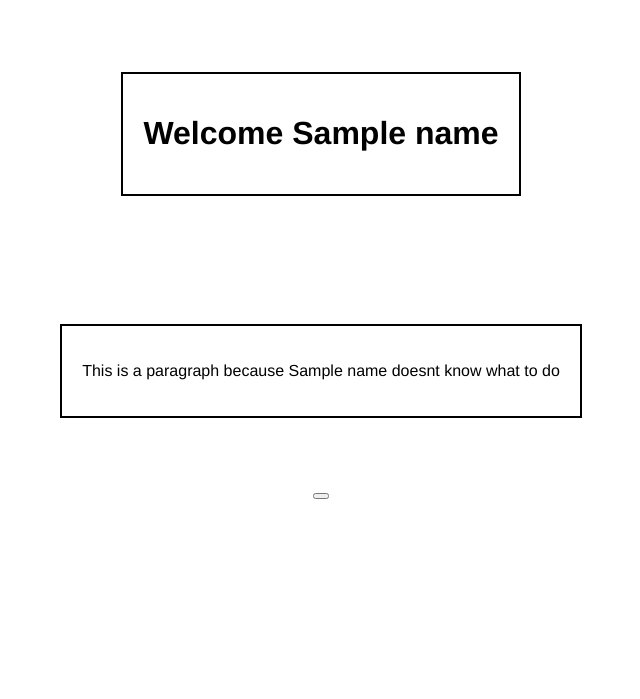
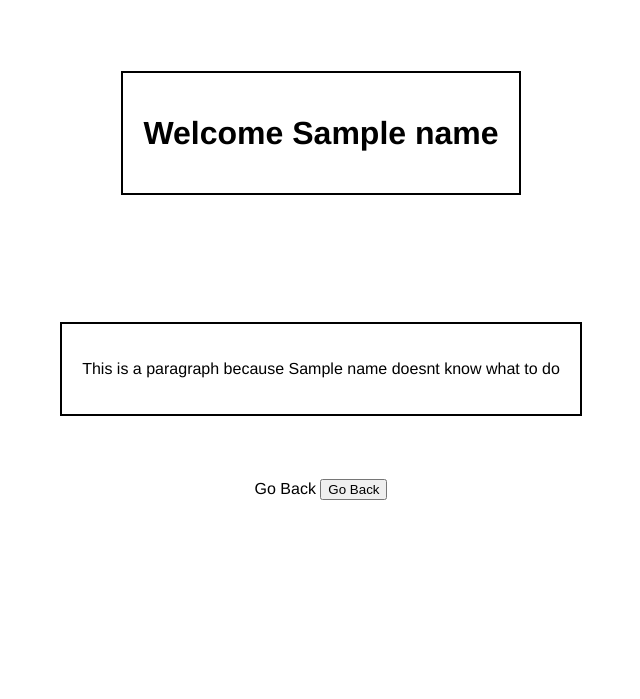
Before and after one commit to Serzh-byte/learning-stuff, a Django app: template something/something/templates/something/name.html in a window 1280 px wide. Shown: the top 699 px of the page, without its empty margins (319-959 px from the left). Run offline with Django 5.2, Linux system fonts and the light colour scheme; the template is opened without the code that fills it: most values are stand-ins (such as "Sample title", 1, 10 or a date in 2020).

Commit message:
Go back works

```diff
--- a/something/something/templates/something/name.html
+++ b/something/something/templates/something/name.html
@@ -13,7 +13,11 @@
             <p>This is a paragraph because {{name}} doesnt know what to do</p>
         </div>
         <div id="go back">
-            <button></button>
+            <form action="{% url 'home' %}" class="forms" method="POST">
+                {% csrf_token %}
+                <label for="back">Go Back</label>
+                <input type="submit" id="back" value="Go Back">
+            </form>
         </div>
     </body>
 </html>
--- a/something/something/views.py
+++ b/something/something/views.py
@@ -9,6 +9,8 @@ def forms(request):
     return render(request, 'something/forms.html')
 
 def home(request):
+    if request.method == 'POST':
+        return render(request, 'something/home.html')
     return render(request, 'something/home.html')
 
 def name(request):
```
